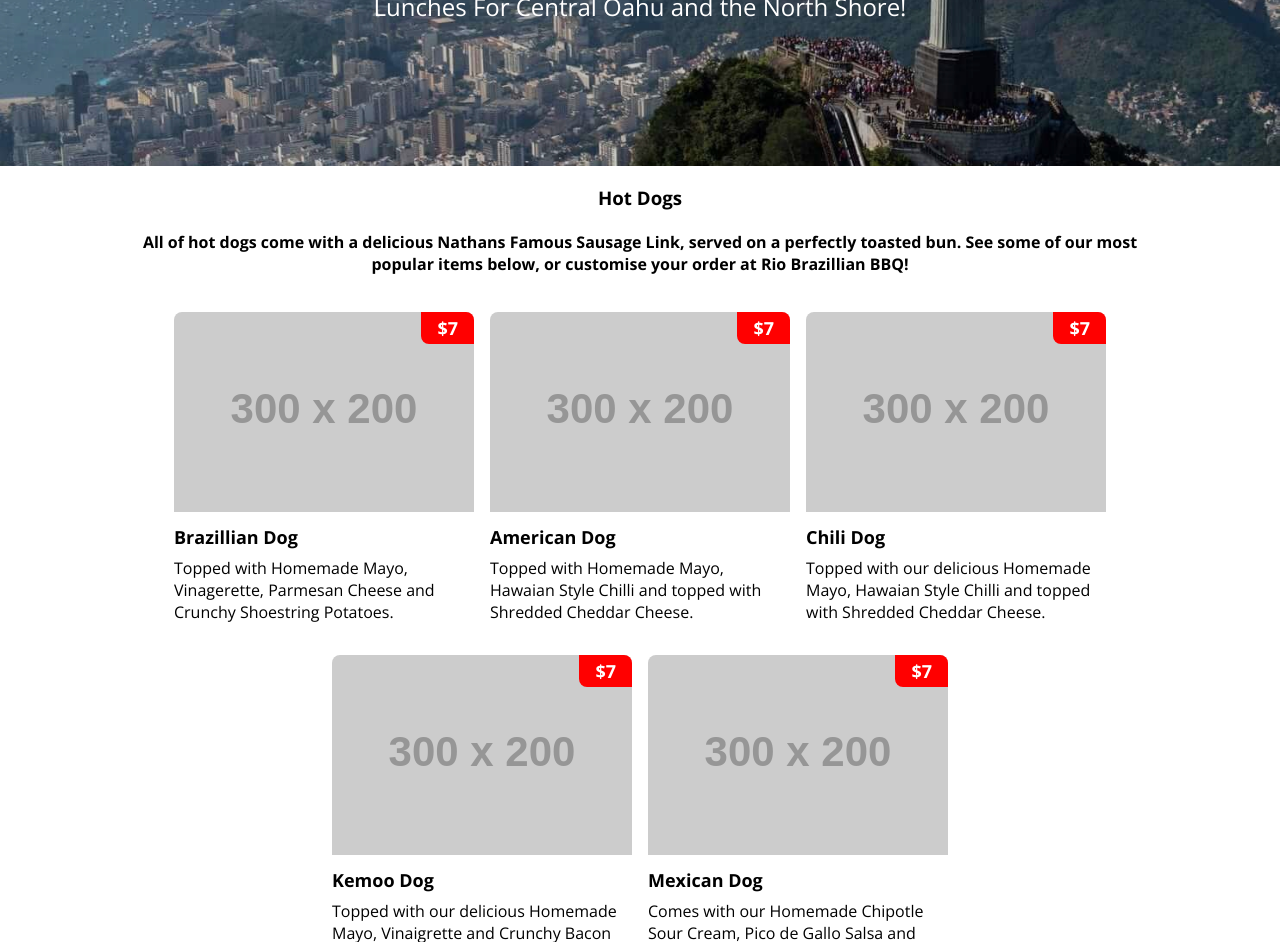
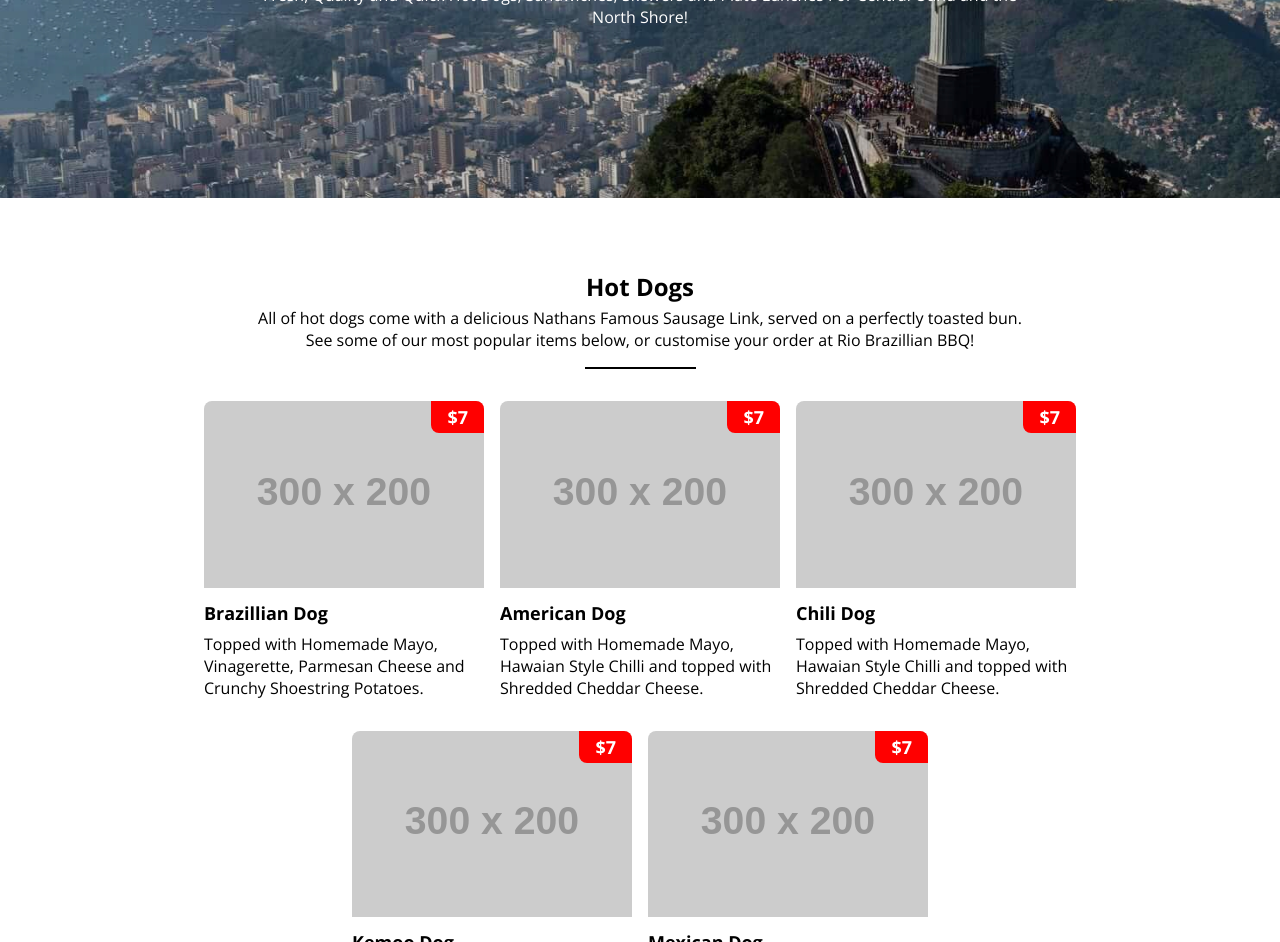
Before and after one commit to awitherow/rio-bbq, a plain HTML site: page pages/menu.html in a window 1280 px wide. Shown: the part 234-1176 px from the top of the page. Drawn offline with nearby package versions, Linux system fonts and the light colour scheme; placeholder pictures from the web are drawn by us.

Commit message:
update styling for menu page

```diff
--- a/css/menu.css
+++ b/css/menu.css
@@ -2,6 +2,11 @@
   text-align: center;
   max-width: 1024px;
   margin: 0 auto;
+  padding: 8px;
+}
+
+.category {
+  margin: 64px auto;
 }
 
 .menu-items {
@@ -9,10 +14,11 @@
   align-items: center;
   justify-content: center;
   flex-direction: row;
+  flex-wrap: wrap;
 }
 
 .menu-item {
-  width: 300px;
+  max-width: 280px;
   margin: 16px 8px;
   display: inline-block;
   text-align: left;
@@ -34,6 +40,7 @@
 }
 
 .menu-item img {
+  max-width: 280px;
   border-top-right-radius: 8px;
   border-top-left-radius: 8px;
 }
@@ -46,3 +53,18 @@
 .menu-item p {
   margin: 0;
 }
+
+h3 {
+  font-size: 150%;
+  margin-bottom: 0;
+}
+
+h4 {
+  font-weight: 400;
+  max-width: 768px;
+  margin: 4px auto 0 auto;
+}
+
+.addons-container {
+  text-align: left;
+}
--- a/css/style.css
+++ b/css/style.css
@@ -86,6 +86,19 @@ html {
   width: 222px;
 }
 
+.separator.dark {
+  background: black;
+  margin: 16px auto;
+}
+
+.separator.fat {
+  height: 2px;
+}
+
+.separator.short {
+  width: 111px;
+}
+
 nav {
   position: absolute;
   right: 32px;
@@ -145,6 +158,8 @@ nav ul li a.active {
   justify-content: center;
   flex-direction: column;
 
+  padding: 16px;
+
   text-align: center;
 
   background: url(../img/bg.jpg) no-repeat center center fixed;
@@ -159,7 +174,7 @@ nav ul li a.active {
 }
 
 .top h1 {
-  font-size: 700%;
+  font-size: 200%;
   margin: 0;
   font-weight: 500;
   line-height: 100%;
@@ -171,7 +186,7 @@ nav ul li a.active {
 }
 
 .top.half h1 {
-  font-size: 300%;
+  font-size: 175%;
   margin: 0;
   font-weight: 500;
   line-height: 100%;
@@ -180,4 +195,32 @@ nav ul li a.active {
 .top.half h2 {
   font-weight: 100;
   margin: 8px 0;
+  font-size: 16px;
 }
+
+@media (min-width: 768px) {
+  .top h1 {
+    font-size: 700%;
+    margin: 0;
+    font-weight: 500;
+    line-height: 100%;
+  }
+
+  .top h2 {
+    font-weight: 100;
+    margin: 8px 0;
+  }
+
+  .top.half h1 {
+    font-size: 300%;
+    margin: 0;
+    font-weight: 500;
+    line-height: 100%;
+  }
+
+  .top.half h2 {
+    font-weight: 100;
+    margin: 8px 0;
+    font-size: 100%;
+  }
+}
--- a/index.html
+++ b/index.html
@@ -57,7 +57,6 @@
       </div>
     </div>
 
-    <script src="js/menu.js"></script>
     <script src="js/share.js"></script>
   </body>
 </html>
--- a/js/menu.js
+++ b/js/menu.js
@@ -26,7 +26,7 @@ function getMenuItems() {
           id: "chili-dog",
           title: "Chili Dog",
           description:
-            "Topped with our delicious Homemade Mayo, Hawaian Style  Chilli and topped with Shredded Cheddar Cheese.",
+            "Topped with Homemade Mayo, Hawaian Style  Chilli and topped with Shredded Cheddar Cheese.",
           price: "$7",
           img: "https://via.placeholder.com/300x200",
         },
@@ -431,18 +431,12 @@ function getMenuItems() {
 
 function renderMenuItems() {
   var categories = getMenuItems();
-  var container = document.getElementById("menu-items");
+  var container = document.getElementById("categories");
 
   categories.map(function(category) {
-    container.innerHTML +=
-      "<div class='category'>" +
-      "<h3>" +
-      category.title +
-      "</h3>" +
-      "<h4>" +
-      category.description +
-      "</h4>" +
-      "<div class='menu-items'>";
+    var menuItems = "";
+    var addonsContainer = "";
+    var customPlateContainer = "";
 
     if (category.category === "plate-lunch") {
       category.select.map(function(step) {
@@ -455,15 +449,20 @@ function renderMenuItems() {
             "' />" +
             "<h6>" +
             choice.title +
-            "</h6>" +
-            "</div>";
+            "</h6></div>";
         });
 
-        container.innerHTML += "<h5>" + step.title + "</h5>" + choices;
+        customPlateContainer +=
+          "<h5>" +
+          step.title +
+          "</h5>" +
+          "<div class='menu-items'>" +
+          choices +
+          "</div>";
       });
     } else {
       category.items.map(function(item) {
-        container.innerHTML +=
+        menuItems +=
           "<div class='menu-item'>" +
           "<span class='price-tag'>" +
           item.price +
@@ -489,15 +488,29 @@ function renderMenuItems() {
           : "";
         addons += "<li>" + addon.name + " - " + addon.price + desc + "</li>";
       });
-      container.innerHTML +=
-        "<h3>" +
+      addonsContainer +=
+        "<div class='addons-container'><h3>" +
         category.addons.title +
         "</h3><ul class='addons'>" +
         addons +
-        "</ul>";
+        "</ul></div>";
     }
 
-    container.innerHTML += "</div>";
+    var menuContainer = "<div class='menu-items'>" + menuItems + "</div>";
+
+    container.innerHTML +=
+      "<div class='category'>" +
+      "<h3>" +
+      category.title +
+      "</h3>" +
+      "<h4>" +
+      category.description +
+      "</h4>" +
+      "<div class='separator dark fat short'></div>" +
+      menuContainer +
+      customPlateContainer +
+      addonsContainer +
+      "</div>";
   });
 }
 
--- a/pages/menu.html
+++ b/pages/menu.html
@@ -58,7 +58,7 @@
 
     <div class="menu">
       <ul id="quick-scroll"></ul>
-      <div id="menu-items"></div>
+      <div id="categories"></div>
     </div>
 
     <script src="../js/menu.js"></script>
```
